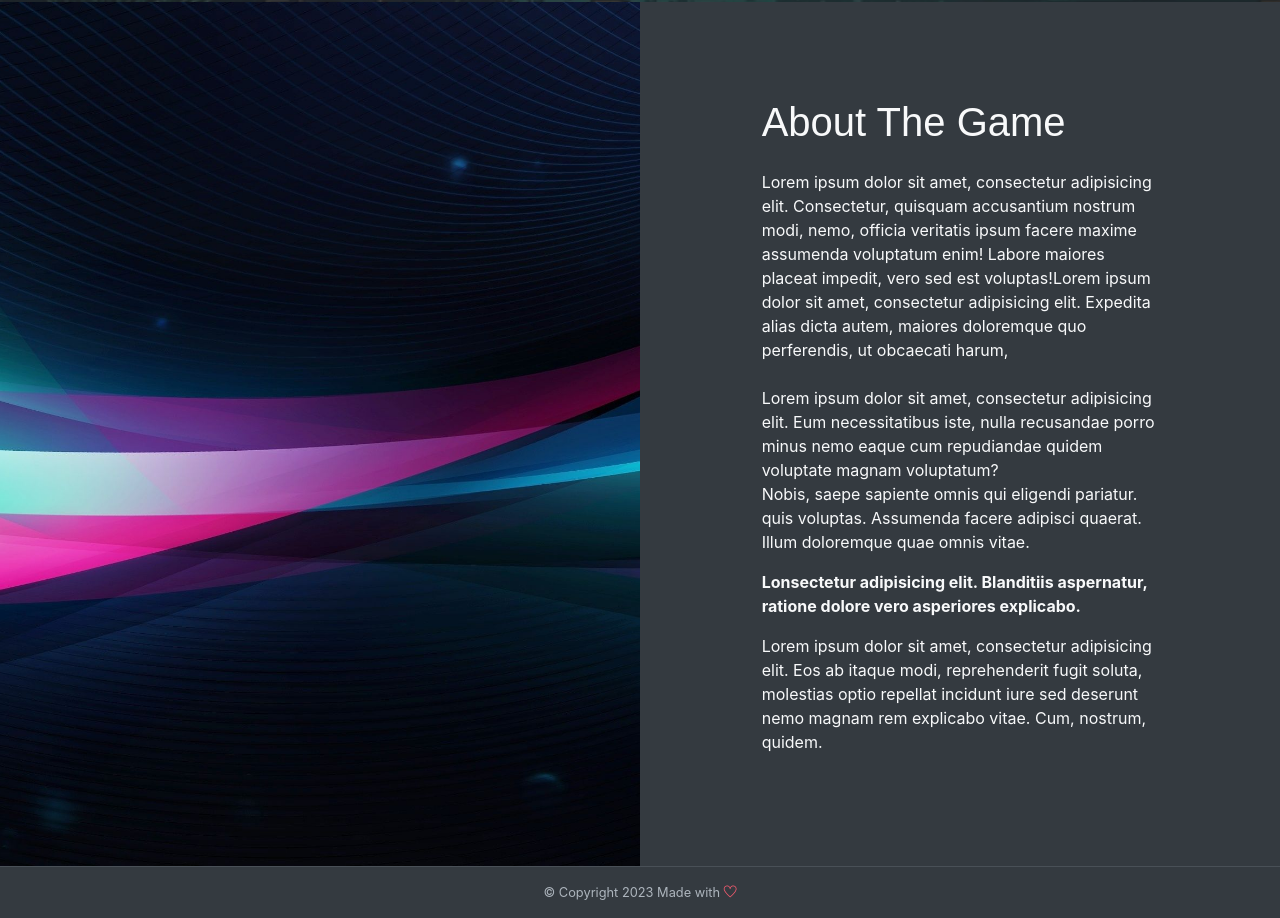
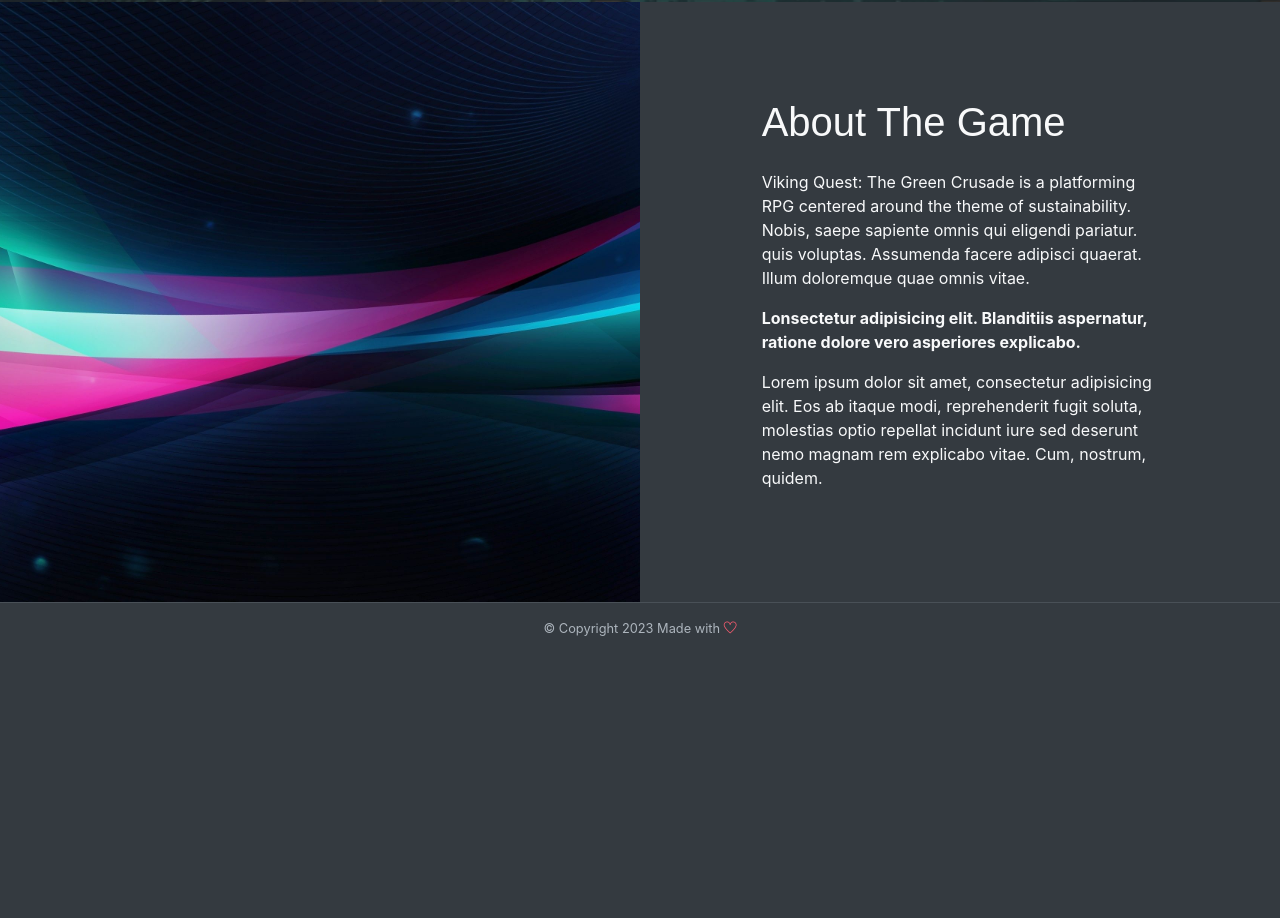
Before and after one commit to ericlivshiz/ericlivshiz.github.io, a plain HTML site: page index.html in a window 1280 px wide. Shown: the part 798-1716 px from the top of the page. After the commit the page ends 1452 px from the top, so only its background shows below. Drawn offline with Linux system fonts and the light colour scheme; some packages are replaced by stand-ins of ours.

Commit message:
Update index.html

```diff
--- a/index.html
+++ b/index.html
@@ -74,8 +74,7 @@
                 <div class="row justify-content-center">
                     <div class="col-sm-8 py-5 my-5">
                         <h2 class="mb-4">About The Game</h2>
-                        <p>Lorem ipsum dolor sit amet, consectetur adipisicing elit. Consectetur, quisquam accusantium nostrum modi, nemo, officia veritatis ipsum facere maxime assumenda voluptatum enim! Labore maiores placeat impedit, vero sed est voluptas!Lorem ipsum dolor sit amet, consectetur adipisicing elit. Expedita alias dicta autem, maiores doloremque quo perferendis, ut obcaecati harum, <br><br>Lorem ipsum dolor sit amet, consectetur adipisicing elit. Eum necessitatibus iste,
-                        nulla recusandae porro minus nemo eaque cum repudiandae quidem voluptate magnam voluptatum? <br>Nobis, saepe sapiente omnis qui eligendi pariatur. quis voluptas. Assumenda facere adipisci quaerat. Illum doloremque quae omnis vitae.</p>
+                        <p>Viking Quest: The Green Crusade is a platforming RPG centered around the theme of sustainability.  <br>Nobis, saepe sapiente omnis qui eligendi pariatur. quis voluptas. Assumenda facere adipisci quaerat. Illum doloremque quae omnis vitae.</p>
                         <p><b>Lonsectetur adipisicing elit. Blanditiis aspernatur, ratione dolore vero asperiores explicabo.</b></p>
                         <p>Lorem ipsum dolor sit amet, consectetur adipisicing elit. Eos ab itaque modi, reprehenderit fugit soluta, molestias optio repellat incidunt iure sed deserunt nemo magnam rem explicabo vitae. Cum, nostrum, quidem.</p>
                     </div>
```
